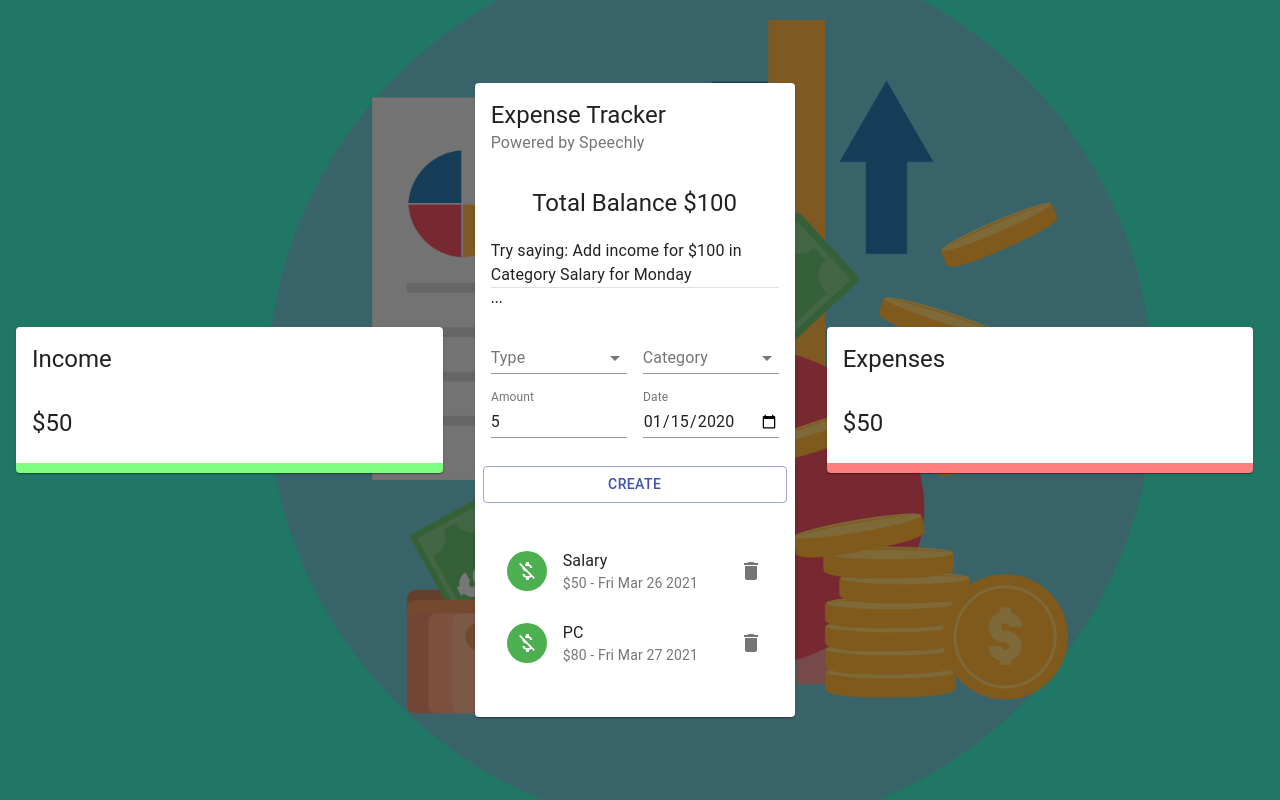
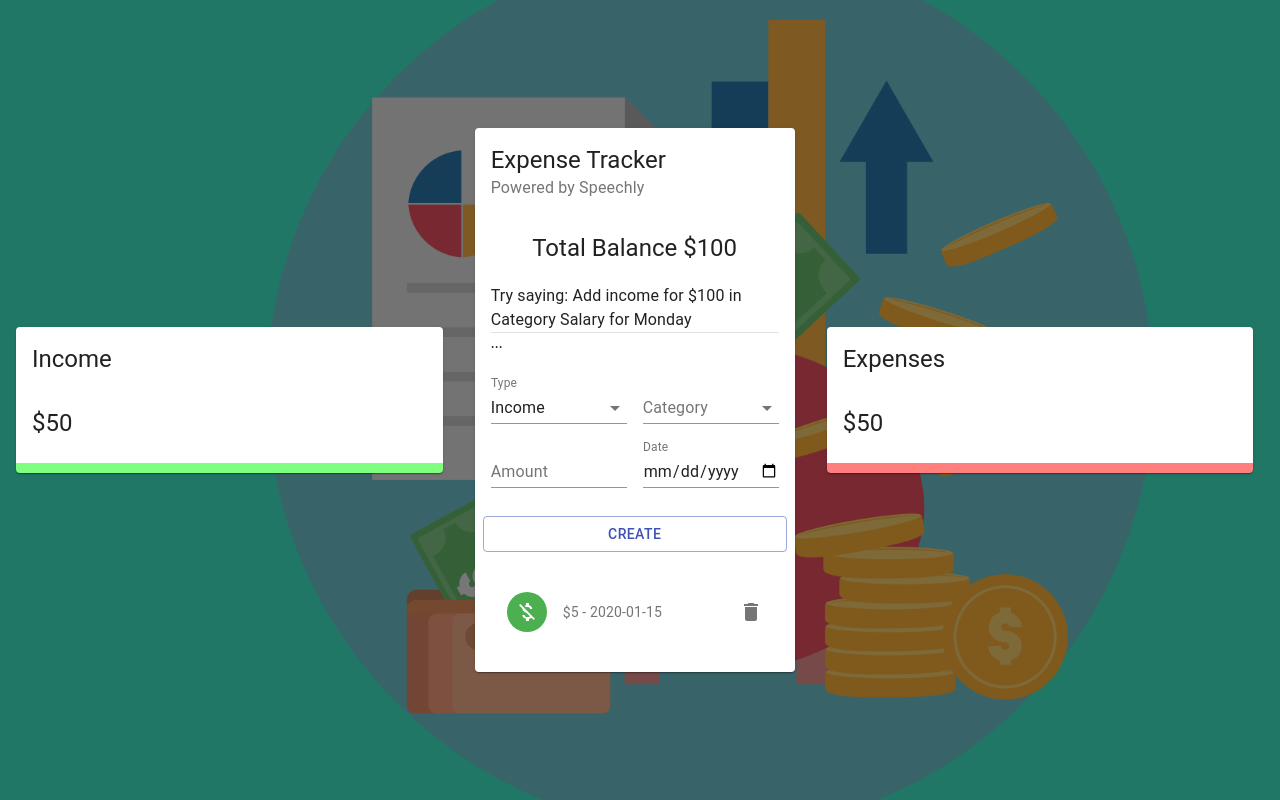
Before and after one commit to HristijanGjorgjioski/expense-tracker, a React (Create React App) app: page / in a window 1280 px wide. Both pictures are taken after typing "5", "2020-01-15" into the empty fields and a click on the button "CREATE". Built offline with nearby package versions, Linux system fonts and the light colour scheme.

Commit message:
Allowed user to create and delete transactions with help of ContextAPI

```diff
--- a/src/components/Main/Form/Form.js
+++ b/src/components/Main/Form/Form.js
@@ -1,21 +1,39 @@
-import React from 'react'
+import React, { useState, useContext } from 'react'
 import { TextField, Typography, Grid, Button, FormControl, Select, MenuItem, InputLabel } from '@material-ui/core';
+import { ExpenseTrackerContext } from '../../../context/context';
+import { v4 as uuidv4 } from 'uuid';
 
 import useStyles from './styles';
 
-function Form() {
+const initialState = {
+    amount: '',
+    category: '',
+    type: 'Income',
+    date:  new Date()
+}
+
+const Form = () => {
     const classes = useStyles();
+    const [formData, setFormData] = useState(initialState);
+    const { addTransaction } = useContext(ExpenseTrackerContext);
+
+    const createTransaction = () => {
+        const transaction = { ...formData, amount: Number(formData.amount), id: uuidv4() }
+        addTransaction(transaction);
+        setFormData(initialState);
+    }
+
     return (
         <Grid container spacing={2}>
             <Grid item xs={12}>
-                <Typography aling="center" variant="subtitle2" gutterButtom>
+                <Typography aling="center" variant="subtitle2" gutterBottom>
                     ...
                 </Typography>
             </Grid>
             <Grid item xs={6}>
                 <FormControl fullWidth>
                     <InputLabel>Type</InputLabel>
-                    <Select>
+                    <Select value={formData.type} onChange={(e) => setFormData({ ...formData, type: e.target.value })}>
                         <MenuItem value="Income">Income</MenuItem>
                         <MenuItem value="Expense">Expense</MenuItem>
                     </Select>
@@ -24,19 +42,19 @@
             <Grid item xs={6}>
                 <FormControl fullWidth>
                     <InputLabel>Category</InputLabel>
-                    <Select>
-                        <MenuItem value="business">Business</MenuItem>
-                        <MenuItem value="salary">Salary</MenuItem>
+                    <Select value={formData.category} onChange={(e) => setFormData({ ...formData, category: e.target.value })}>
+                        <MenuItem value="Business">Business</MenuItem>
+                        <MenuItem value="Salary">Salary</MenuItem>
                     </Select>
                 </FormControl>
             </Grid>
             <Grid item xs={6}>
-                <TextField type="number" label="Amount" fullWidth />
+                <TextField type="number" label="Amount" fullWidth value={formData.amount} onChange={(e) => setFormData({ ...formData, amount: e.target.value })} />
             </Grid>
             <Grid item xs={6}>
-                <TextField type="date" label="Date" fullWidth />
+                <TextField type="date" label="Date" fullWidth value={formData.date} onChange={(e) => setFormData({ ...formData, date: e.target.value })} />
             </Grid>
-            <Button className={classes.button} variant="outlined" color="primary" fullWidth>Create</Button>
+            <Button className={classes.button} variant="outlined" color="primary" fullWidth onClick={createTransaction}>Create</Button>
         </Grid>
     )
 }
--- a/src/components/Main/List/List.js
+++ b/src/components/Main/List/List.js
@@ -7,13 +7,7 @@
 
 const List = () => {
     const classes = useStyles();
-    const { deleteTransaction } = useContext(ExpenseTrackerContext);
-
-    const transactions = [
-        { id: 1, type: "Income", category: "Salary", amount: 50, date: "Fri Mar 26 2021" },
-        { id: 2, type: "Income", category: "PC", amount: 80, date: "Fri Mar 27 2021" },
-        { id: 3, type: "Expense", category: "Pets", amount: 120, date: "Fri Mar 28 2021" }
-    ];
+    const { deleteTransaction, transactions } = useContext(ExpenseTrackerContext);
 
     return (
         <MUIList dense={false} className={classes.list}>
@@ -28,7 +22,7 @@
                         <ListItemText primary={transaction.category} secondary={`$${transaction.amount} - ${transaction.date}`} />
                         <ListItemSecondaryAction>
                             <IconButton edge="end" aria-label="delete" onClick="">
-                                <Delete />
+                                <Delete onClick={() => deleteTransaction(transaction.id)} />
                             </IconButton>
                         </ListItemSecondaryAction>
                     </ListItem>
--- a/src/context/context.js
+++ b/src/context/context.js
@@ -10,13 +10,14 @@
     const [transactions, dispatch] = useReducer(contextReducer, initialState)
 
     const deleteTransaction = (id) => dispatch({ type: 'DELETE_TRANSACTION', payload: id });
+    const addTransaction = (transaction) => dispatch({ type: 'ADD_TRANSACTION', payload: transaction });
 
-    const addTransaction = (transaction) => dispatch({ type: 'ADD_TRANSACTION', payload: transaction });
 
     return (
         <ExpenseTrackerContext.Provider value={{
             deleteTransaction,
-            addTransaction
+            addTransaction,
+            transactions
          }}>
             {children}
         </ExpenseTrackerContext.Provider>
--- a/src/context/contextReducer.js
+++ b/src/context/contextReducer.js
@@ -1,5 +1,16 @@
 const contextReducer = (state, action) => {
+    let transactions;
 
+    switch (action.type) {
+        case 'DELETE_TRANSACTION':
+            transactions = state.filter((t) => t.id !== action.payload);
+            return transactions;
+        case 'ADD_TRANSACTION':
+            transactions = [action.payload, ...state];
+            return transactions;
+        default:
+            return state;
+    }
 }
 
 export default contextReducer;
```
